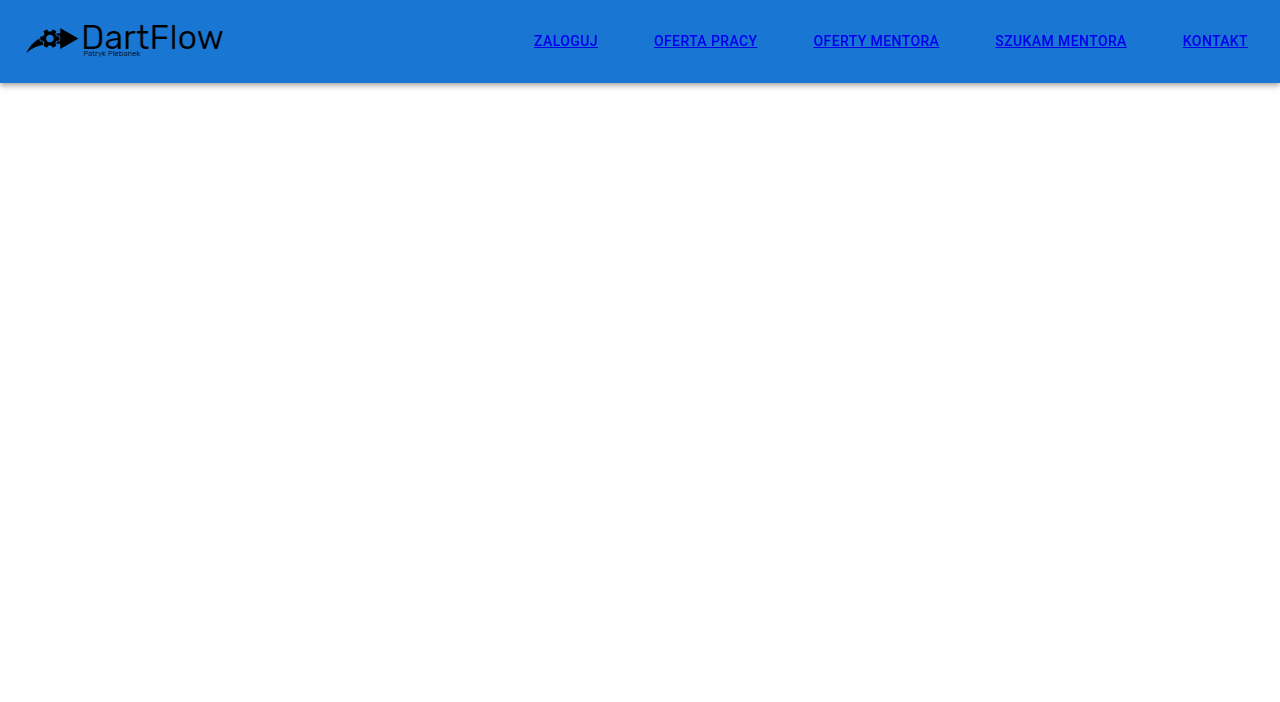
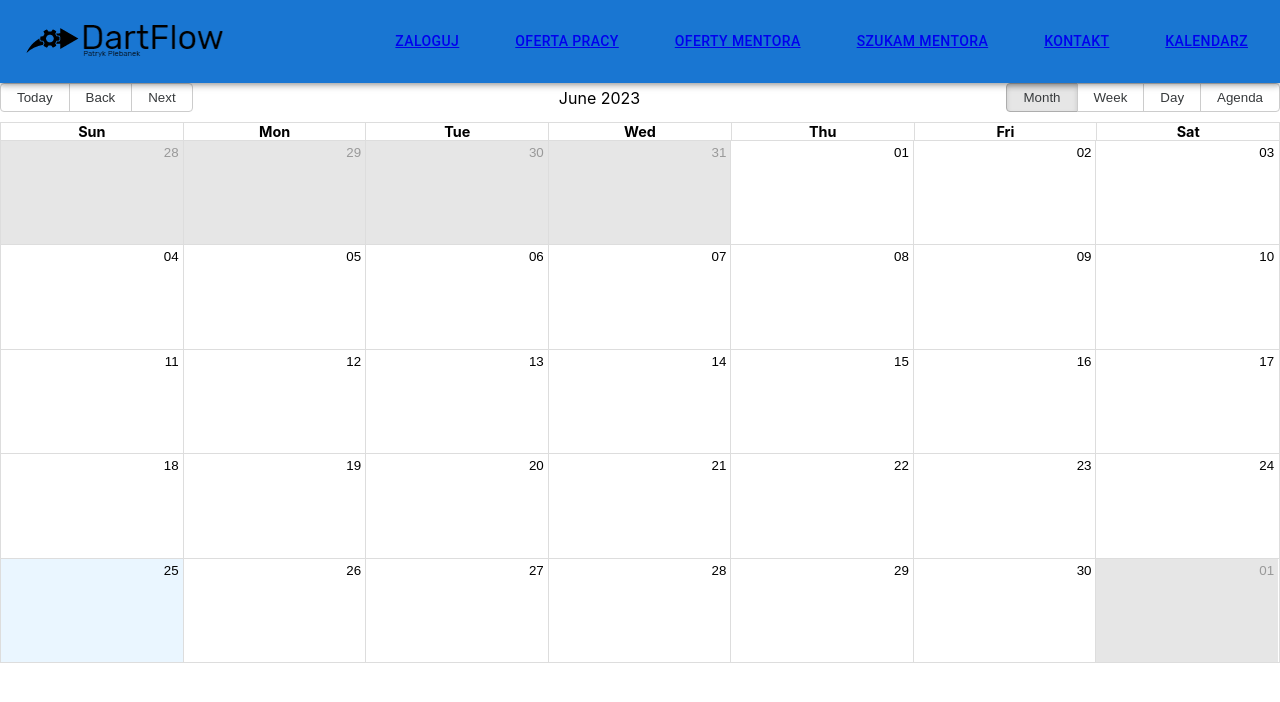
Before and after one commit to AdamJou/DartFlow, a React (Create React App) app in the folder conectis-web/: page /calendar in a window 1280 px wide. Shown: the top 702 px of the page. Built offline with nearby package versions, Linux system fonts and the light colour scheme.

Commit message:
added calendar

```diff
--- a/conectis-web/package.json
+++ b/conectis-web/package.json
@@ -12,10 +12,12 @@
     "@types/jest": "^27.5.2",
     "@types/node": "^16.18.3",
     "@types/react": "^18.0.25",
+    "@types/react-big-calendar": "^1.6.4",
     "@types/react-dom": "^18.0.9",
     "axios": "^1.2.0",
     "cors": "^2.8.5",
     "react": "^18.2.0",
+    "react-big-calendar": "^1.8.1",
     "react-dom": "^18.2.0",
     "react-router-dom": "^6.4.3",
     "react-scripts": "5.0.1",
--- a/conectis-web/src/App.tsx
+++ b/conectis-web/src/App.tsx
@@ -8,6 +8,7 @@ import { MuiNavbar } from "./components/MuiNavbar";
 import { MuiRegister } from "./components/MuiRegister";
 import { MuiLogin } from "./components/MuiLogin";
 import { Route, Routes } from "react-router-dom";
+import { Calendar } from "./components/Calendar";
 
 function App() {
   let component;
@@ -27,6 +28,7 @@ function App() {
         <Route path="/contact" element={<Contact />} />
         <Route path="/register" element={<MuiRegister />} />
         <Route path="/login" element={<MuiLogin />} />
+        <Route path="/calendar" element={<Calendar />} />
       </Routes>
 
 
--- /dev/null
+++ b/conectis-web/src/components/Calendar.tsx
@@ -0,0 +1,12 @@
+import {
+    Calendar as BigCalendar,
+    CalendarProps,
+    momentLocalizer,
+} from 'react-big-calendar';
+import moment from 'moment';
+
+const localizer = momentLocalizer(moment);
+
+export function Calendar(props: Omit<CalendarProps, 'localizer'>) {
+    return <BigCalendar {...props} localizer={localizer} />;
+}
--- a/conectis-web/src/components/MuiNavbar.tsx
+++ b/conectis-web/src/components/MuiNavbar.tsx
@@ -40,11 +40,14 @@ export const MuiNavbar = () => {
           <Button color="inherit">
             <Link to="/mentorOffer">Oferty Mentora</Link>
           </Button>
-          <Button color="inherit" href="/menteeOffer">
+          <Button color="inherit">
             <Link to="/menteeOffer">Szukam Mentora</Link>
           </Button>
-          <Button color="inherit" href="/contact">
+          <Button color="inherit">
             <Link to="/contact">Kontakt</Link>
+          </Button>
+          <Button color="inherit">
+            <Link to="/calendar">Kalendarz</Link>
           </Button>
         </Stack>
       </Toolbar>
--- a/conectis-web/src/index.css
+++ b/conectis-web/src/index.css
@@ -11,3 +11,11 @@ code {
   font-family: source-code-pro, Menlo, Monaco, Consolas, "Courier New",
     monospace;
 }
+
+.rbc-month-view {
+  height: 100vh;
+}
+
+.rbc-calendar {
+  min-height: 580px;
+}
--- a/conectis-web/src/index.tsx
+++ b/conectis-web/src/index.tsx
@@ -5,6 +5,7 @@ import App from "./App";
 import reportWebVitals from "./reportWebVitals";
 import { BrowserRouter, BrowserRouter as Router } from "react-router-dom";
 import { Route, Routes } from "react-router-dom";
+import 'react-big-calendar/lib/css/react-big-calendar.css';
 
 const root = ReactDOM.createRoot(
   document.getElementById("root") as HTMLElement
--- /dev/null
+++ b/conectis-web/src/sites/Calendar.tsx
@@ -0,0 +1,13 @@
+import React from "react";
+import { MuiNavbar } from "../components/MuiNavbar";
+import { Calendar } from "../components/Calendar";
+
+export default function SimpleCalendar() {
+  return (
+    <>
+      <div style={{ height: "95vh" }}>
+        <Calendar/>
+      </div>
+    </>
+  );
+}
```
Also changed, not shown: 1 other file (tests, documents, lock files or other folders).
